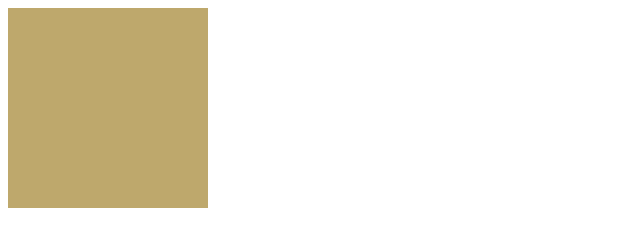
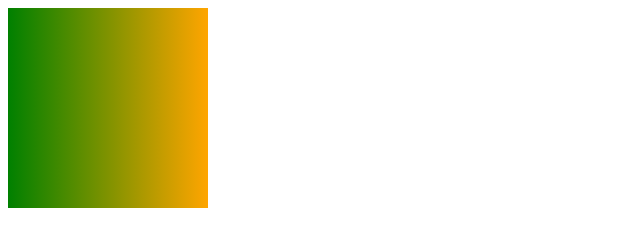
Before and after one commit to Rajesh040515/htmlfile, a plain HTML site: page index.html in a window 1280 px wide. Shown: the whole page, without its empty margins (0-640 px from the left). Drawn offline with Linux system fonts and the light colour scheme.

Commit message:
gradient color

```diff
--- a/css/styles.css
+++ b/css/styles.css
@@ -1,5 +1,5 @@
 .box{
     width: 200px;
     height: 200px;
-    background-color:hsla(44, 39%, 54%,0.9);
+    background: linear-gradient( to right ,green,orange);
 }
```
